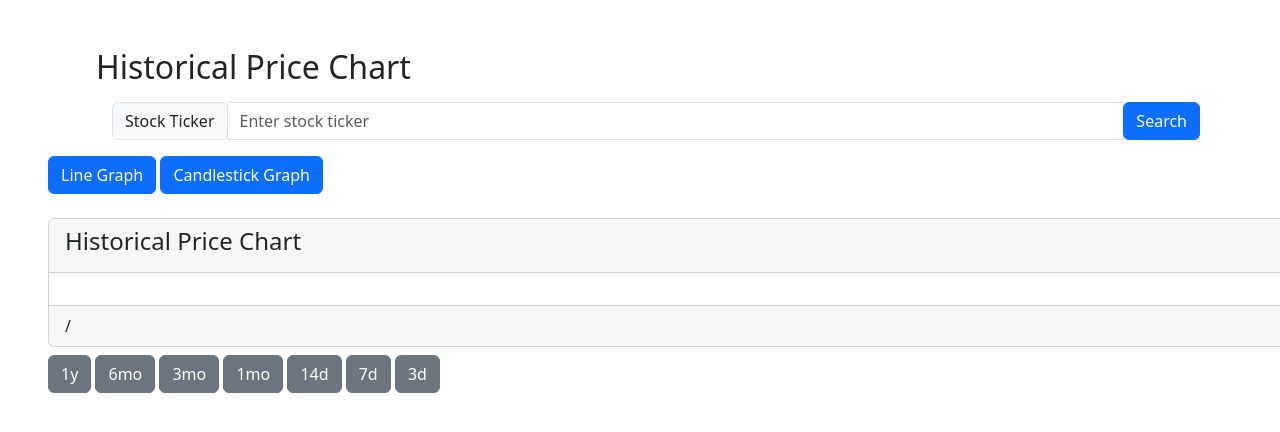
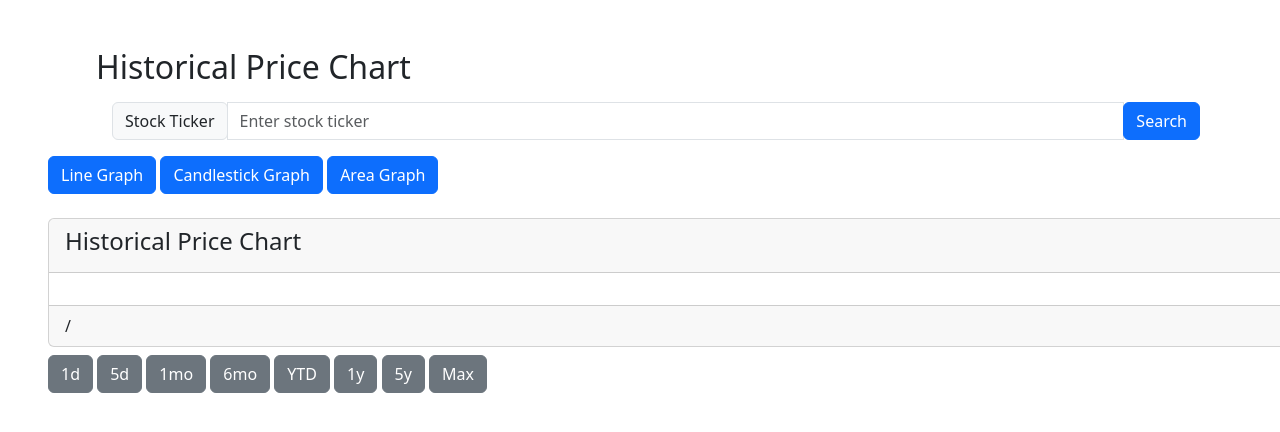
Before and after one commit to kreativermario/django_web, a Django app: template stock_tracker/templates/stocks/graph.html in a window 1280 px wide; the page is wider, and only the part inside the window is pictured. Shown: the part 56-488 px from the top of that part. Run offline with Django 4.2, Linux system fonts and the light colour scheme; the template is opened without the code that fills it: values that come from a table or form of the project are taken from there, others are empty; some libraries are stand-ins or nearby versions.

Commit message:
feat: added area graph and updated web design

```diff
--- a/stock_tracker/templates/stocks/graph.html
+++ b/stock_tracker/templates/stocks/graph.html
@@ -4,7 +4,12 @@
 
 {% block content %}
     <div class="content mt-5 mx-5">
-        <h2 class="mx-5">Historical Price Chart</h2>
+        {% if stock_name %}
+            <h2 class="mx-5">{{ stock_name }}</h2>
+        {% else %}
+            <h2 class="mx-5">Historical Price Chart</h2>
+        {% endif %}
+
         <form class="my-2 mx-5" method="post" class="form-inline" id="stock-search-form">
             {% csrf_token %}
             <div class="input-group mx-3 my-3">
@@ -25,6 +30,8 @@
            class="btn btn-primary">Line Graph</a>
         <a href="{% url 'stocks:stock_history' %}?stock_ticker={{ stock_ticker }}&graph_type=candlestick"
            class="btn btn-primary">Candlestick Graph</a>
+    <a href="{% url 'stocks:stock_history' %}?stock_ticker={{ stock_ticker }}&graph_type=area"
+           class="btn btn-primary">Area Graph</a>
     </div>
 
     <div class="col-12 mt-4 mx-5">
@@ -44,19 +51,23 @@
 
     <!-- Button to switch date -->
     <div class="col-12 mt-2 mx-5">
+
+        <a href="{% url 'stocks:stock_history' %}?stock_ticker={{ stock_ticker }}&graph_type={{ graph_type }}&timeline=1d"
+           class="btn btn-secondary">1d</a>
+        <a href="{% url 'stocks:stock_history' %}?stock_ticker={{ stock_ticker }}&graph_type={{ graph_type }}&timeline=5d"
+           class="btn btn-secondary">5d</a>
+        <a href="{% url 'stocks:stock_history' %}?stock_ticker={{ stock_ticker }}&graph_type={{ graph_type }}&timeline=1mo"
+           class="btn btn-secondary">1mo</a>
+        <a href="{% url 'stocks:stock_history' %}?stock_ticker={{ stock_ticker }}&graph_type={{ graph_type }}&timeline=6mo"
+           class="btn btn-secondary">6mo</a>
+        <a href="{% url 'stocks:stock_history' %}?stock_ticker={{ stock_ticker }}&graph_type={{ graph_type }}&timeline=ytd"
+           class="btn btn-secondary">YTD</a>
         <a href="{% url 'stocks:stock_history' %}?stock_ticker={{ stock_ticker }}&graph_type={{ graph_type }}&timeline=1y"
            class="btn btn-secondary">1y</a>
-        <a href="{% url 'stocks:stock_history' %}?stock_ticker={{ stock_ticker }}&graph_type={{ graph_type }}&timeline=6mo"
-           class="btn btn-secondary">6mo</a>
-        <a href="{% url 'stocks:stock_history' %}?stock_ticker={{ stock_ticker }}&graph_type={{ graph_type }}&timeline=3mo"
-           class="btn btn-secondary">3mo</a>
-        <a href="{% url 'stocks:stock_history' %}?stock_ticker={{ stock_ticker }}&graph_type={{ graph_type }}&timeline=1mo"
-           class="btn btn-secondary">1mo</a>
-        <a href="{% url 'stocks:stock_history' %}?stock_ticker={{ stock_ticker }}&graph_type={{ graph_type }}&timeline=14d"
-           class="btn btn-secondary">14d</a>
-        <a href="{% url 'stocks:stock_history' %}?stock_ticker={{ stock_ticker }}&graph_type={{ graph_type }}&timeline=7d"
-           class="btn btn-secondary">7d</a>
-        <a href="{% url 'stocks:stock_history' %}?stock_ticker={{ stock_ticker }}&graph_type={{ graph_type }}&timeline=3d"
-           class="btn btn-secondary">3d</a>
+        <a href="{% url 'stocks:stock_history' %}?stock_ticker={{ stock_ticker }}&graph_type={{ graph_type }}&timeline=5y"
+           class="btn btn-secondary">5y</a>
+        <a href="{% url 'stocks:stock_history' %}?stock_ticker={{ stock_ticker }}&graph_type={{ graph_type }}&timeline=max"
+           class="btn btn-secondary">Max</a>
+
     </div>
 {% endblock %}
```
Also changed, not shown: stock_tracker/functions.py (+53 -3 lines), stock_tracker/views.py (+10 -18 lines).
